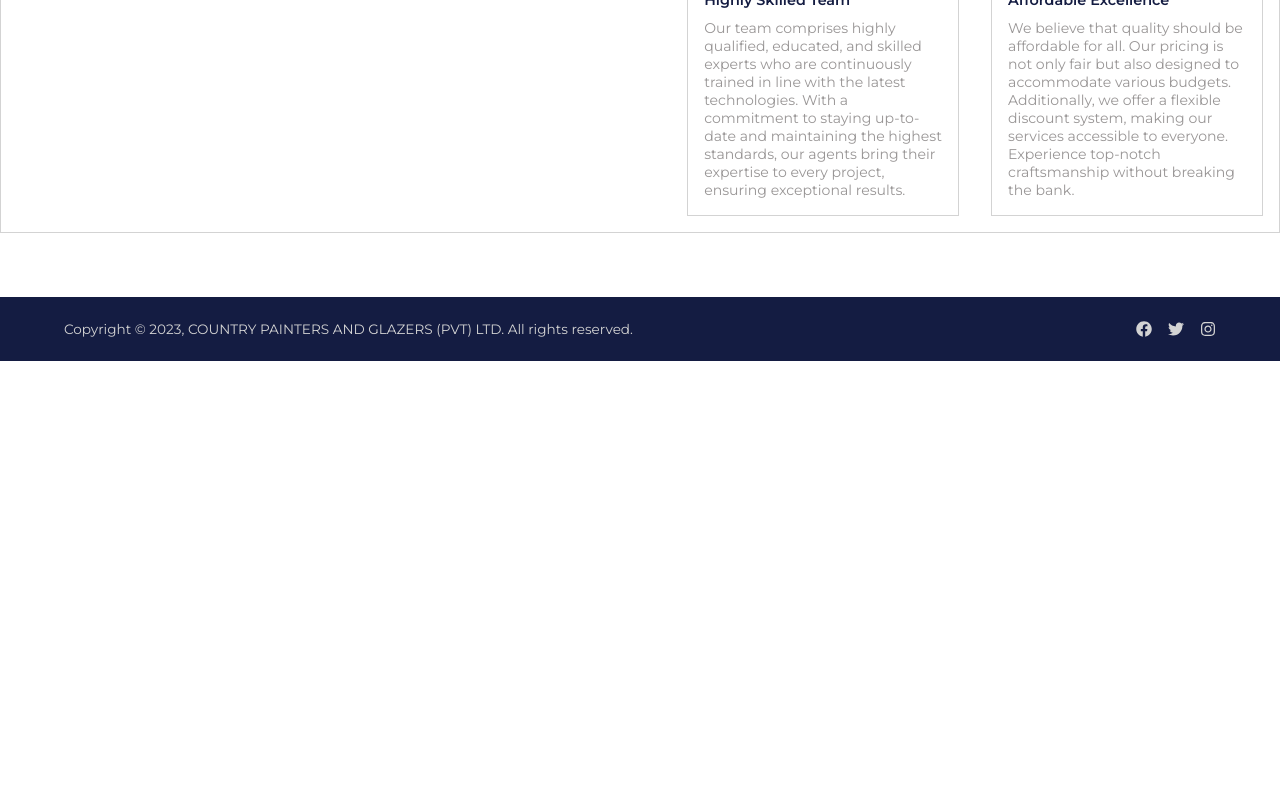
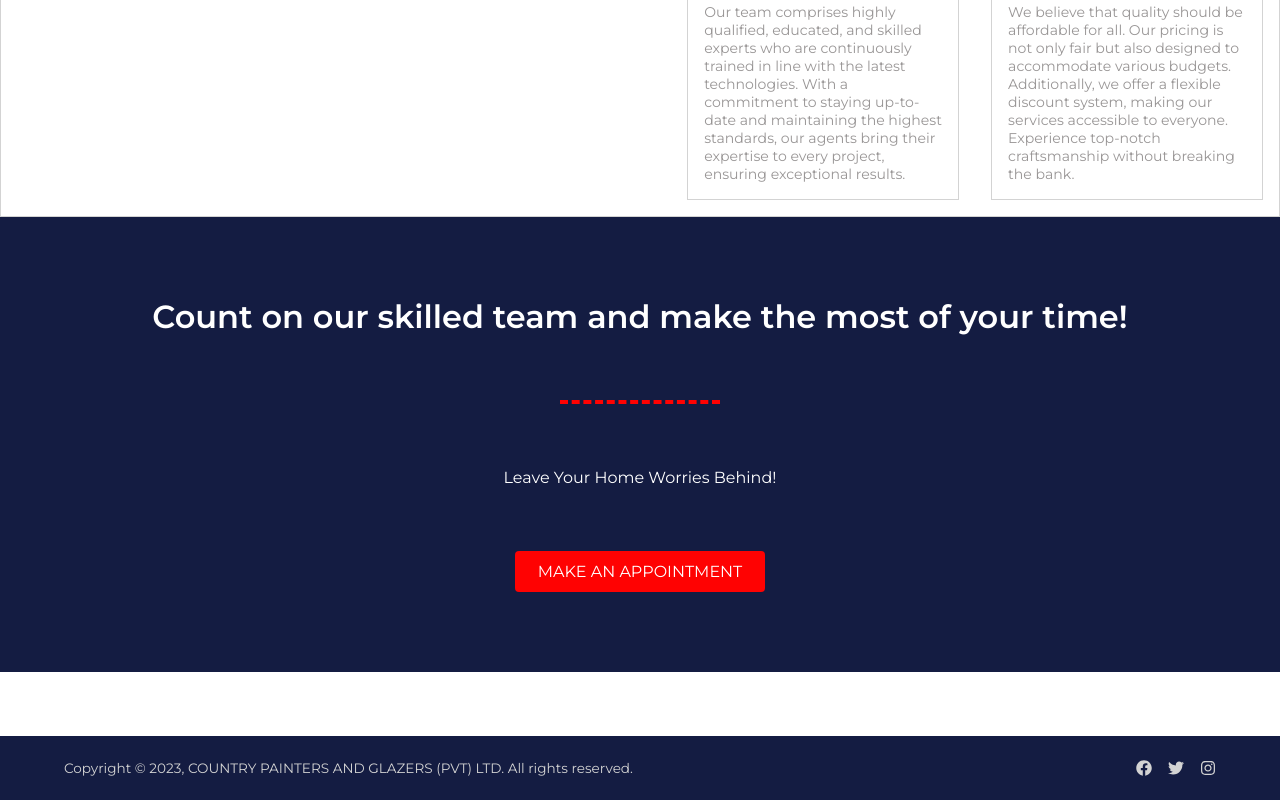
Before and after one commit to Amen-Musingarimi/country-painters, a React (Create React App) app: page /about in a window 1280 px wide. Shown: the part 1379-2179 px from the top of the page. Before the commit the page ends 1740 px from the top, so only its background shows below. Built offline with nearby package versions, Linux system fonts and the light colour scheme.

Commit message:
Add responsiveness to call to action section

```diff
--- a/src/components/About/About.jsx
+++ b/src/components/About/About.jsx
@@ -2,6 +2,7 @@ import React from 'react';
 import CurrentPage from '../helpers/CurrentPage';
 import AboutHeader from './AboutHeader';
 import AboutUsSection from './AboutUsSection';
+import CallToAction from './CallToAction';
 import classes from './About.module.css';
 
 const About = () => {
@@ -10,6 +11,7 @@ const About = () => {
       <CurrentPage />
       <AboutHeader />
       <AboutUsSection />
+      <CallToAction />
     </div>
   );
 };
--- a/src/components/About/AboutDetails.module.css
+++ b/src/components/About/AboutDetails.module.css
@@ -3,6 +3,10 @@
   flex-direction: column;
   justify-content: flex-start;
   width: 50%;
+}
+
+.aboutCard:first-child {
+  border-top: 1px solid #d3d3d3;
 }
 
 .aboutCard {
--- a/src/components/About/AboutUsSection.module.css
+++ b/src/components/About/AboutUsSection.module.css
@@ -30,3 +30,10 @@
     flex-direction: column;
   }
 }
+
+@media (max-width: 1024px) {
+  .setionHeading {
+    font-size: 1.5rem;
+    font-weight: 600;
+  }
+}
--- /dev/null
+++ b/src/components/About/CallToAction.jsx
@@ -0,0 +1,22 @@
+import React from 'react';
+import classes from './CallToAction.module.css';
+import { Link } from 'react-router-dom';
+
+const CallToAction = () => {
+  return (
+    <div className={classes.callToActionContainer}>
+      <h2 className={classes.setionHeading}>
+        Count on our skilled team and make the most of your time!
+      </h2>
+      <div className={classes.borderTop}></div>
+      <p className={classes.sectionDescription}>
+        Leave Your Home Worries Behind!
+      </p>
+      <Link to="/contact" className={classes.appointmentBtn}>
+        MAKE AN APPOINTMENT
+      </Link>
+    </div>
+  );
+};
+
+export default CallToAction;
--- /dev/null
+++ b/src/components/About/CallToAction.module.css
@@ -0,0 +1,68 @@
+.callToActionContainer {
+  display: flex;
+  flex-direction: column;
+  justify-content: flex-start;
+  align-items: center;
+  gap: 4rem;
+  padding: 5rem 1rem;
+  background-color: #141c42;
+  color: #fff;
+  width: 100%;
+}
+
+.setionHeading {
+  font-size: 2rem;
+  font-weight: 600;
+  text-align: center;
+}
+
+.borderTop {
+  border-top: 4px dashed #ff0202;
+  width: 10rem;
+}
+
+.sectionDescription {
+  font-weight: 400;
+}
+
+.appointmentBtn {
+  text-decoration: none;
+  background-color: #ff0202;
+  color: #fff;
+  padding: 0.7rem 1.4rem;
+  border-radius: 4px;
+  cursor: pointer;
+}
+
+.appointmentBtn:hover {
+  background-color: #a30d0d;
+  font-size: 1.1rem;
+}
+
+@media (max-width: 1024px) {
+  .setionHeading {
+    width: 80%;
+    font-size: 1.8rem;
+    font-weight: 500;
+  }
+
+  .sectionDescription {
+    font-size: 1.3rem;
+  }
+}
+
+@media (max-width: 768px) {
+  .callToActionContainer {
+    gap: 3rem;
+    padding: 3rem 1rem;
+  }
+
+  .setionHeading {
+    width: 90%;
+    font-size: 1.5rem;
+  }
+
+  .sectionDescription {
+    font-size: 1rem;
+  }
+}
--- a/src/components/About/WhyUs.jsx
+++ b/src/components/About/WhyUs.jsx
@@ -5,7 +5,7 @@ import classes from './WhyUs.module.css';
 const WhyUs = () => {
   return (
     <div className={classes.whyUsContainer}>
-      {WhyUsDataArr.map((card, index) => (
+      {WhyUsDataArr.map((card) => (
         <div className={classes.whyUsCard} key={card.id}>
           <span className={classes.icon}>{card.icon}</span>
           <h3 className={classes.cardName}>{card.name}</h3>
--- a/src/components/About/WhyUs.module.css
+++ b/src/components/About/WhyUs.module.css
@@ -3,7 +3,7 @@
   display: grid;
   grid-template-columns: repeat(2, 1fr);
   justify-content: space-between;
-  padding: 1rem;
+  padding: 0 1rem 1rem 1rem;
   gap: 2rem;
 }
 
```
